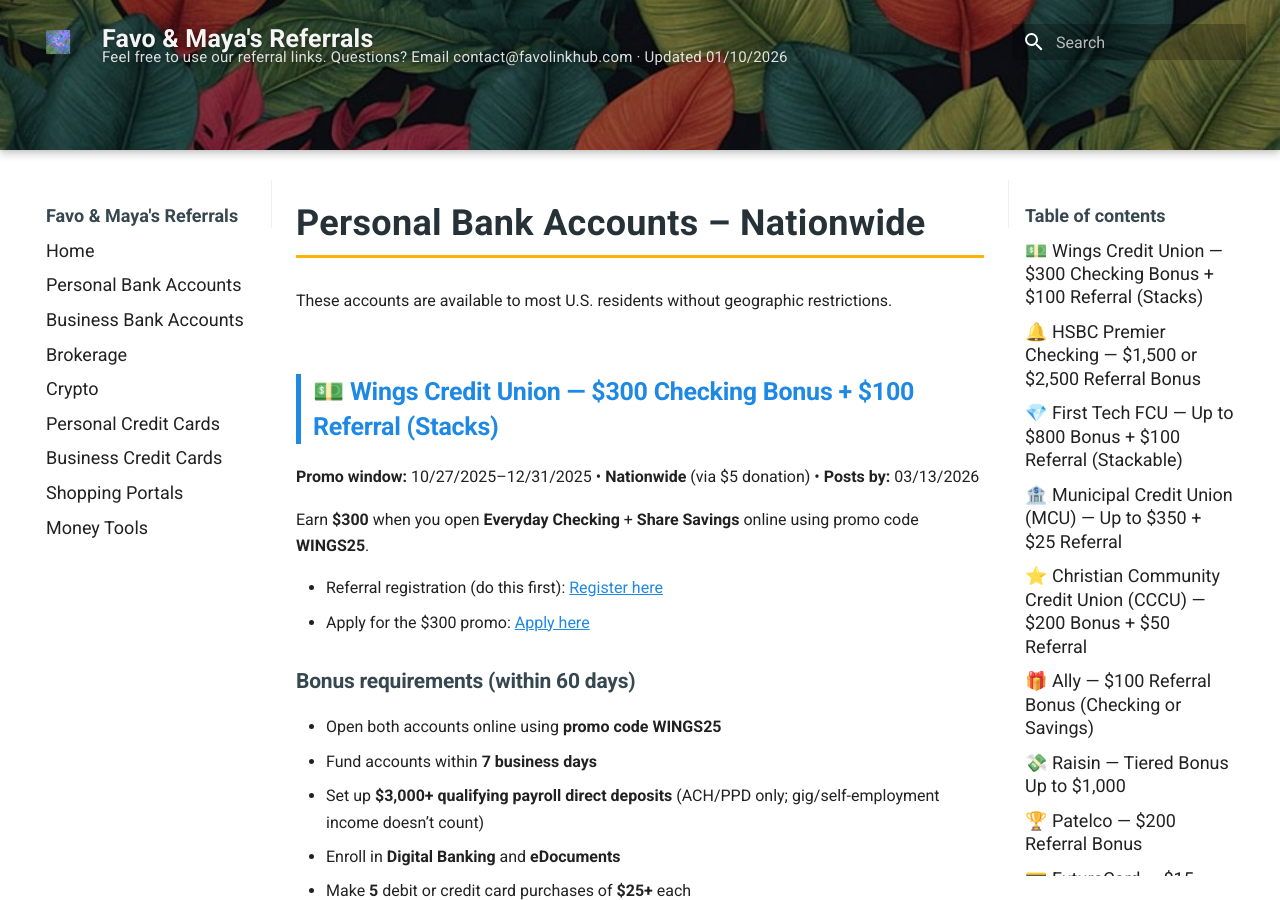
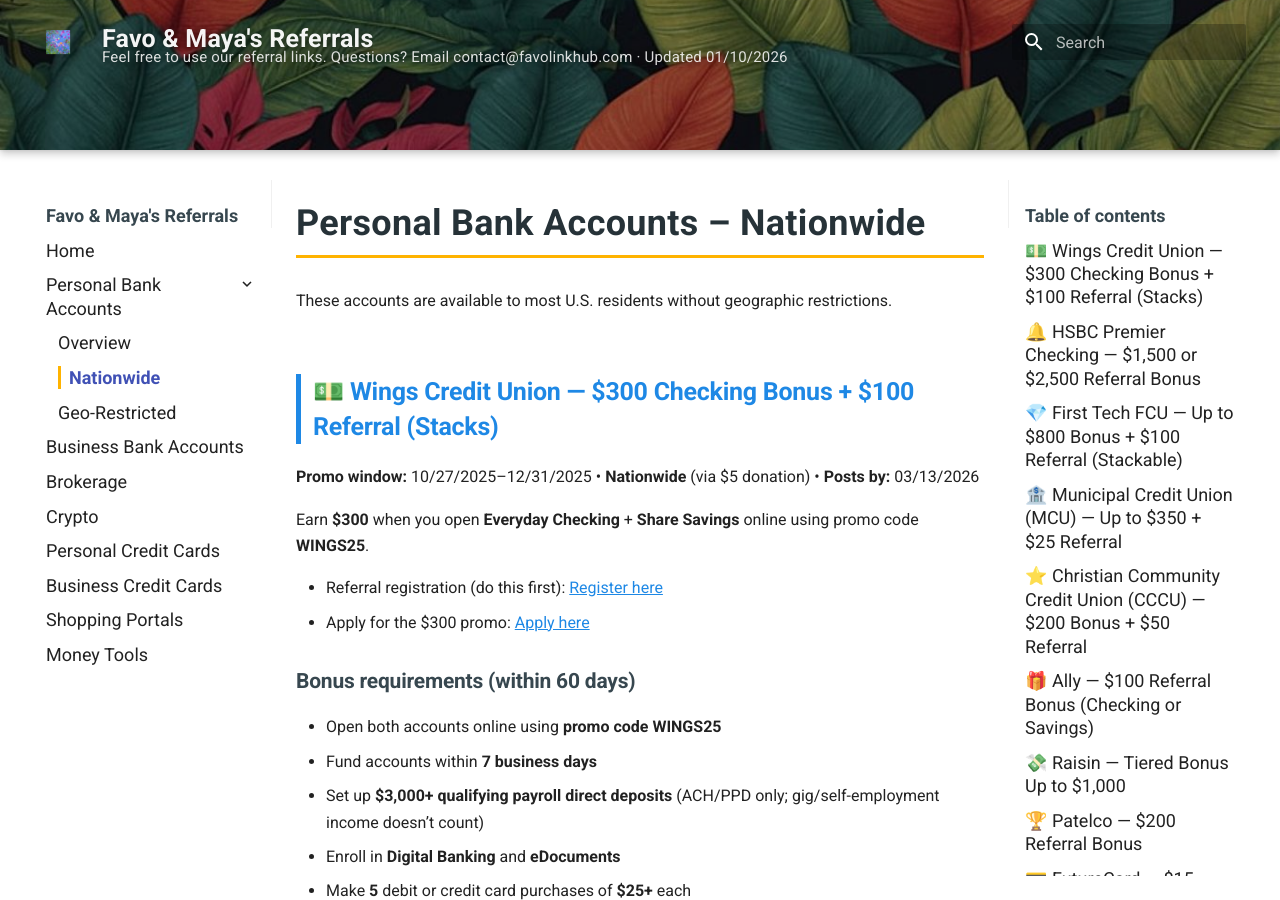
Before and after one commit to whispersofzephyr/favolinkhub-site, an MkDocs documentation site: the page built from docs/personal-bank-nationwide.md, in a window 1280 px wide and 900 px high. Built offline with MkDocs 1.6.1 and Material for MkDocs 9.7.7, drawn with Linux system fonts in a browser that asks for light colours.

Commit message:
Update mkdocs.yml

```diff
--- a/mkdocs.yml
+++ b/mkdocs.yml
@@ -12,7 +12,10 @@ theme:
 
 nav:
   - Home: index.md
-  - Personal Bank Accounts: personal-bank.md
+  - Personal Bank Accounts:
+    - Overview: personal-bank.md
+    - Nationwide: personal-bank-nationwide.md
+    - Geo-Restricted: personal-bank-geo.md
   - Business Bank Accounts: business-bank.md
   - Brokerage: brokerage.md
   - Crypto: crypto.md
```
